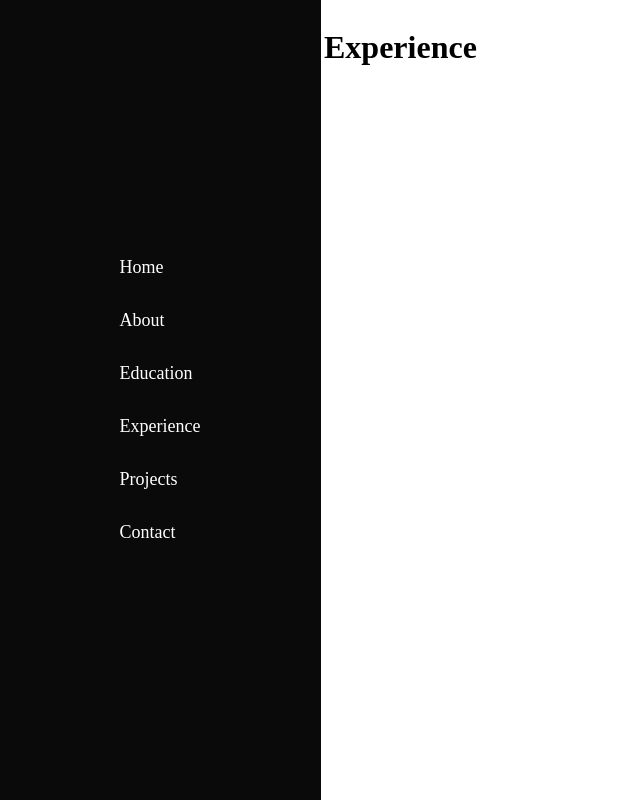
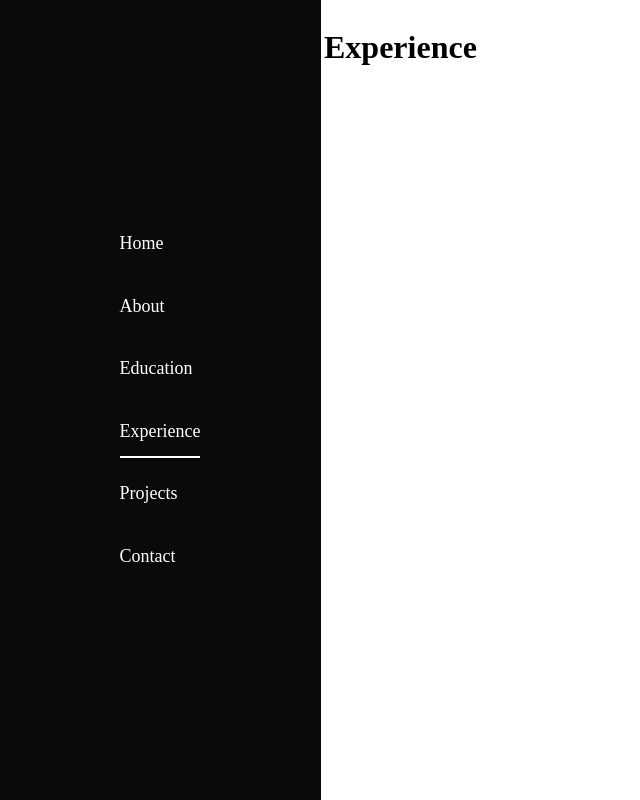
Before and after one commit to muradmalik777/murad, a React (Create React App) app: page /experience in a window 1280 px wide. Shown: the whole page, without its empty margins (0-640 px from the left). Built offline with nearby package versions, Linux system fonts and the light colour scheme; the HTML template or start-up script is replaced by a standard one.

Commit message:
active links and side bar links hover effect added

```diff
--- a/src/components/Sidebar/Sidebar.js
+++ b/src/components/Sidebar/Sidebar.js
@@ -1,7 +1,7 @@
 import React, {Fragment} from 'react';
 import './sidebar.scss';
 import {Drawer, List, ListItem} from '@material-ui/core';
-import {Link} from 'react-router-dom';
+import {NavLink} from 'react-router-dom';
 
 
 const Sidebar = (props) => {
@@ -11,7 +11,7 @@ const Sidebar = (props) => {
                 <List>
                     {['home', 'about', 'education', 'experience', 'projects', 'contact'].map((item, index) =>
                         <ListItem key={index} className={'menu-item'}>
-                            <Link to={item === 'home' ? '/' : '/'+item}>{item}</Link>
+                            <NavLink exact activeClassName="active" to={item === 'home' ? '/' : '/'+item}>{item}</NavLink>
                         </ListItem>
                     )}
                 </List>
--- a/src/components/Sidebar/sidebar.scss
+++ b/src/components/Sidebar/sidebar.scss
@@ -10,6 +10,8 @@
     max-width: 33.3%;
 
     .menu-item{
+        padding: .8rem 0;
+        width: fit-content;
         a{
             color: $white;
             text-transform: capitalize;
@@ -17,9 +19,27 @@
             font-family: 'Roboto-Regular' !important;
             text-decoration: none;
             margin: .5rem 0;
+            text-align: center;
+            &::before{
+                content: "";
+                position: absolute;
+                bottom: 5px;
+                left: 0;
+                width: 0%;
+                height: 2px;
+                background: $white;
+                transition: all 0.35s ease-in-out;
+            }
+            &:hover{
+                &::before{
+                    width: 100%;
+                }
+            }
         }
-        .icon{
-            color: $white;
+        .active{
+            &::before{
+                width: 100%;
+            }
         }
     }
 }
```
